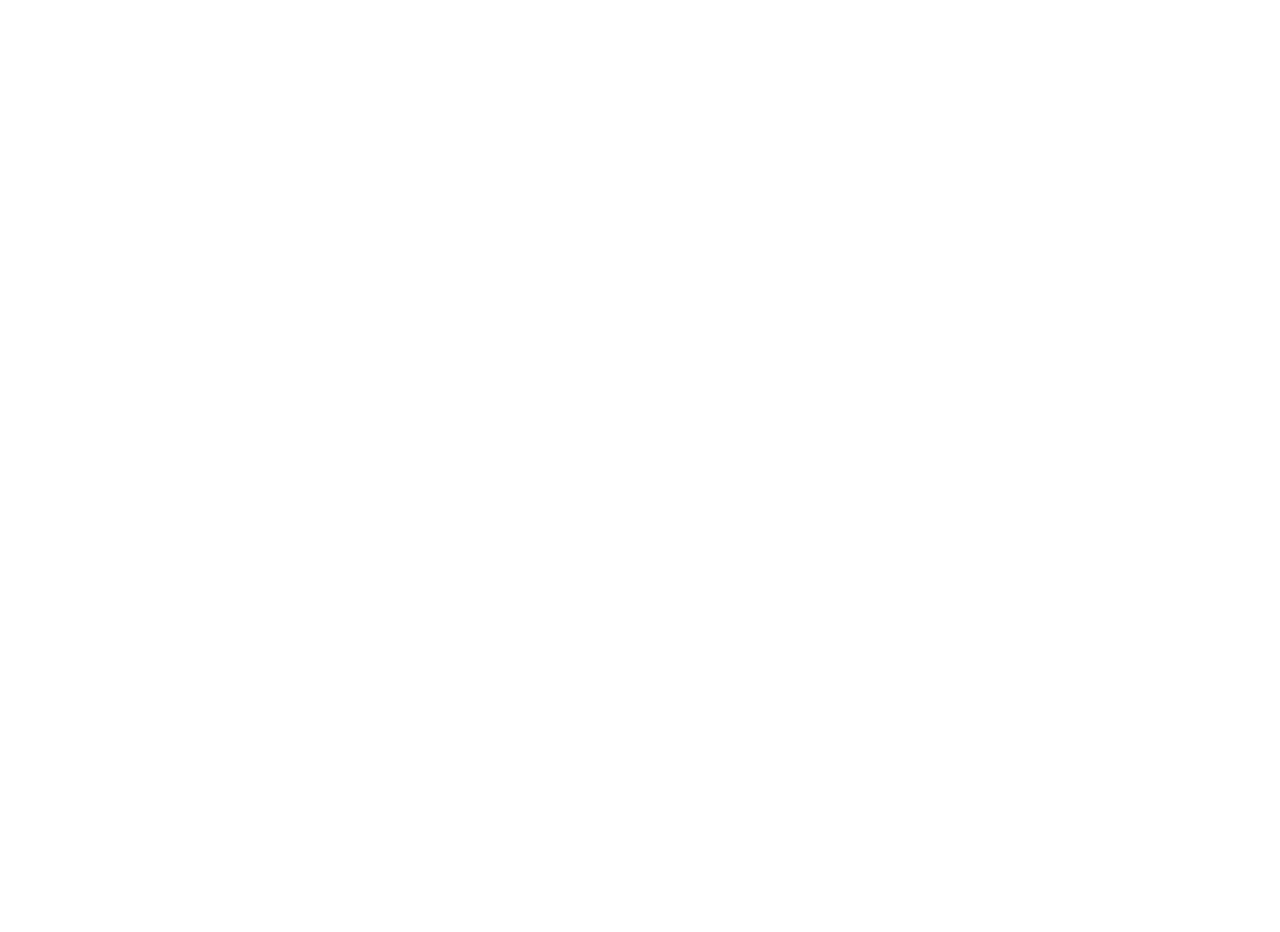
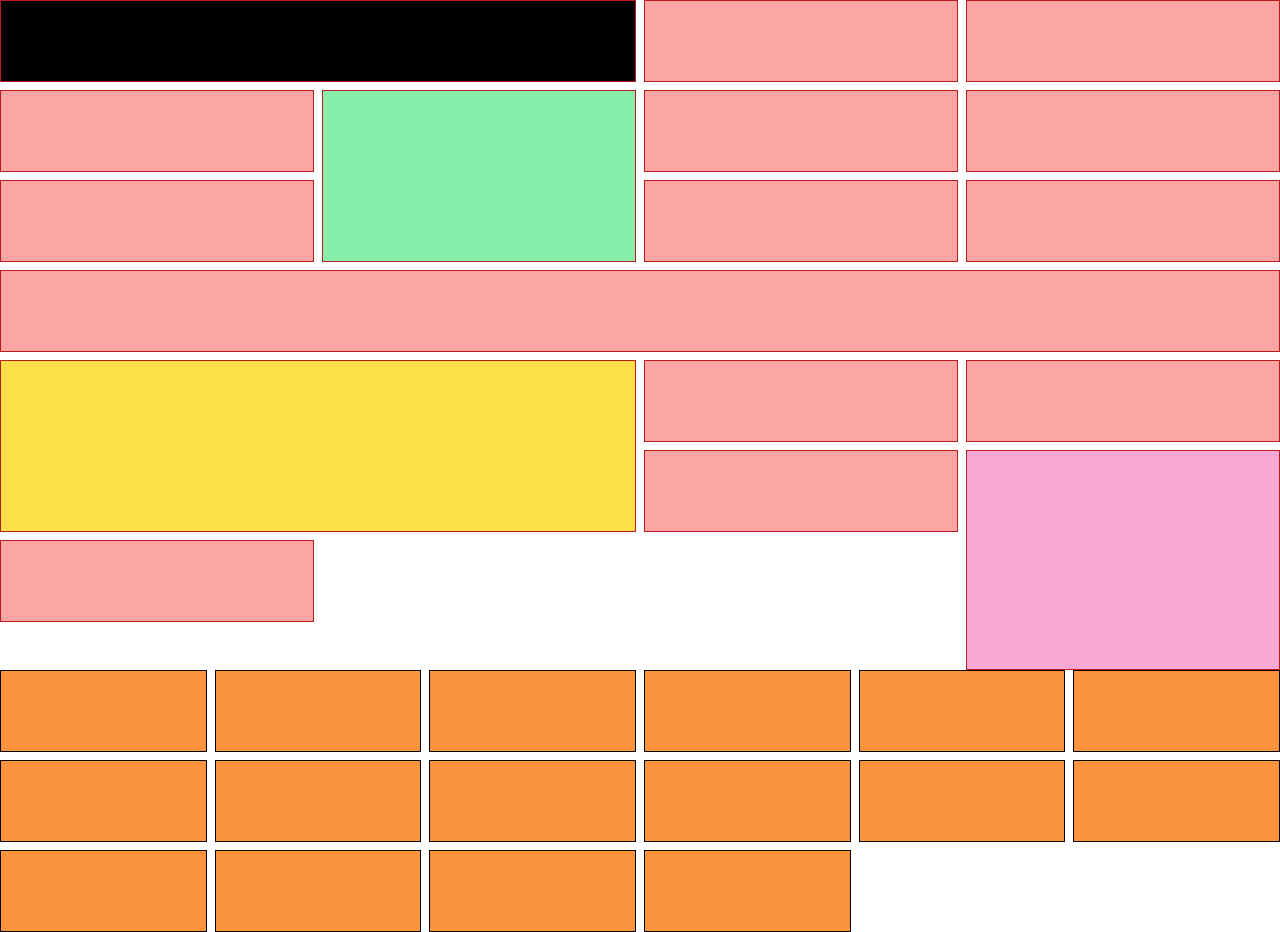
Before and after one commit to rupeshbhondave1681/React-Tailwind-Css, a React (Create React App) app: page /grid in a window 1280 px wide. Before the commit this address had no page. Before the commit the page ends 800 px from the top, so only its background shows below. Built offline with nearby package versions, Linux system fonts and the light colour scheme.

Commit message:
grid tutorial completed

```diff
--- a/src/App.js
+++ b/src/App.js
@@ -8,6 +8,7 @@
 import MediaQueryBreakPoints from './Pages/MediaQueryBreakPoints/MediaQueryBreakPoints';
 import Column from './Pages/Column/Column';
 import Flex from './Pages/Flex/Flex';
+import Grid from './Pages/Grid/Grid';
 function App() {
   return (
       <Router>
@@ -19,6 +20,7 @@
           <Route path="/mediaQueryBreakPoints" element={<MediaQueryBreakPoints/>}/>
           <Route path="/column" element={<Column/>}/>
           <Route path="/flex" element={<Flex/>}/>
+          <Route path="/grid" element={<Grid/>}/>
         </Routes>
       </div>
     </Router>
--- a/src/Component/ComponentButtons/ComponentButtons.jsx
+++ b/src/Component/ComponentButtons/ComponentButtons.jsx
@@ -20,6 +20,9 @@
       <button>
         <Link to="/flex">Flex</Link>
       </button>
+      <button>
+        <Link to="/grid">Grid</Link>
+      </button>
     </div>
   );
 }
--- /dev/null
+++ b/src/Pages/Grid/Grid.jsx
@@ -0,0 +1,46 @@
+import React from 'react'
+
+export default function Grid() {
+    return (
+        <div>
+            <div className='grid grid-cols-4 gap-2'>
+                <div className="bg-black  border border-red-700 p-10 col-span-2"></div>
+                <div className="bg-red-300  border border-red-700 p-10"></div>
+                <div className="bg-red-300  border border-red-700 p-10"></div>
+                <div className="bg-red-300  border border-red-700 p-10"></div>
+                <div className="bg-green-300  border border-red-700 p-10 row-span-2"></div>
+                <div className="bg-red-300  border border-red-700 p-10"></div>
+                <div className="bg-red-300  border border-red-700 p-10"></div>
+                <div className="bg-red-300  border border-red-700 p-10"></div>
+                <div className="bg-red-300  border border-red-700 p-10"></div>
+                <div className="bg-red-300  border border-red-700 p-10"></div>
+                <div className="bg-red-300  border border-red-700 p-10 col-span-4"></div>
+                <div className="bg-yellow-300  border border-red-700 p-10 col-span-2 row-span-2"></div>
+                <div className="bg-red-300  border border-red-700 p-10"></div>
+                <div className="bg-red-300  border border-red-700 p-10"></div>
+                <div className="bg-red-300  border border-red-700 p-10"></div>
+                <div className="bg-pink-300  border border-red-700 p-10 row-span-8"></div>
+                <div className="bg-red-300  border border-red-700 p-10"></div>
+            </div>
+            <div className='grid grid-cols-2 gap-2 md:grid-cols-4 xl:grid-cols-6'>
+                <div className="bg-orange-400 p-10 border border-black"></div>
+                <div className="bg-orange-400 p-10 border border-black"></div>
+                <div className="bg-orange-400 p-10 border border-black"></div>
+                <div className="bg-orange-400 p-10 border border-black"></div>
+                <div className="bg-orange-400 p-10 border border-black"></div>
+                <div className="bg-orange-400 p-10 border border-black"></div>
+                <div className="bg-orange-400 p-10 border border-black"></div>
+                <div className="bg-orange-400 p-10 border border-black"></div>
+                <div className="bg-orange-400 p-10 border border-black"></div>
+                <div className="bg-orange-400 p-10 border border-black"></div>
+                <div className="bg-orange-400 p-10 border border-black"></div>
+                <div className="bg-orange-400 p-10 border border-black"></div>
+                <div className="bg-orange-400 p-10 border border-black"></div>
+                <div className="bg-orange-400 p-10 border border-black"></div>
+                <div className="bg-orange-400 p-10 border border-black"></div>
+                <div className="bg-orange-400 p-10 border border-black"></div>
+            </div>
+
+        </div>
+    )
+}
```
Also changed, not shown: src/Pages/Flex/Flex.jsx (line endings or trailing spaces).
